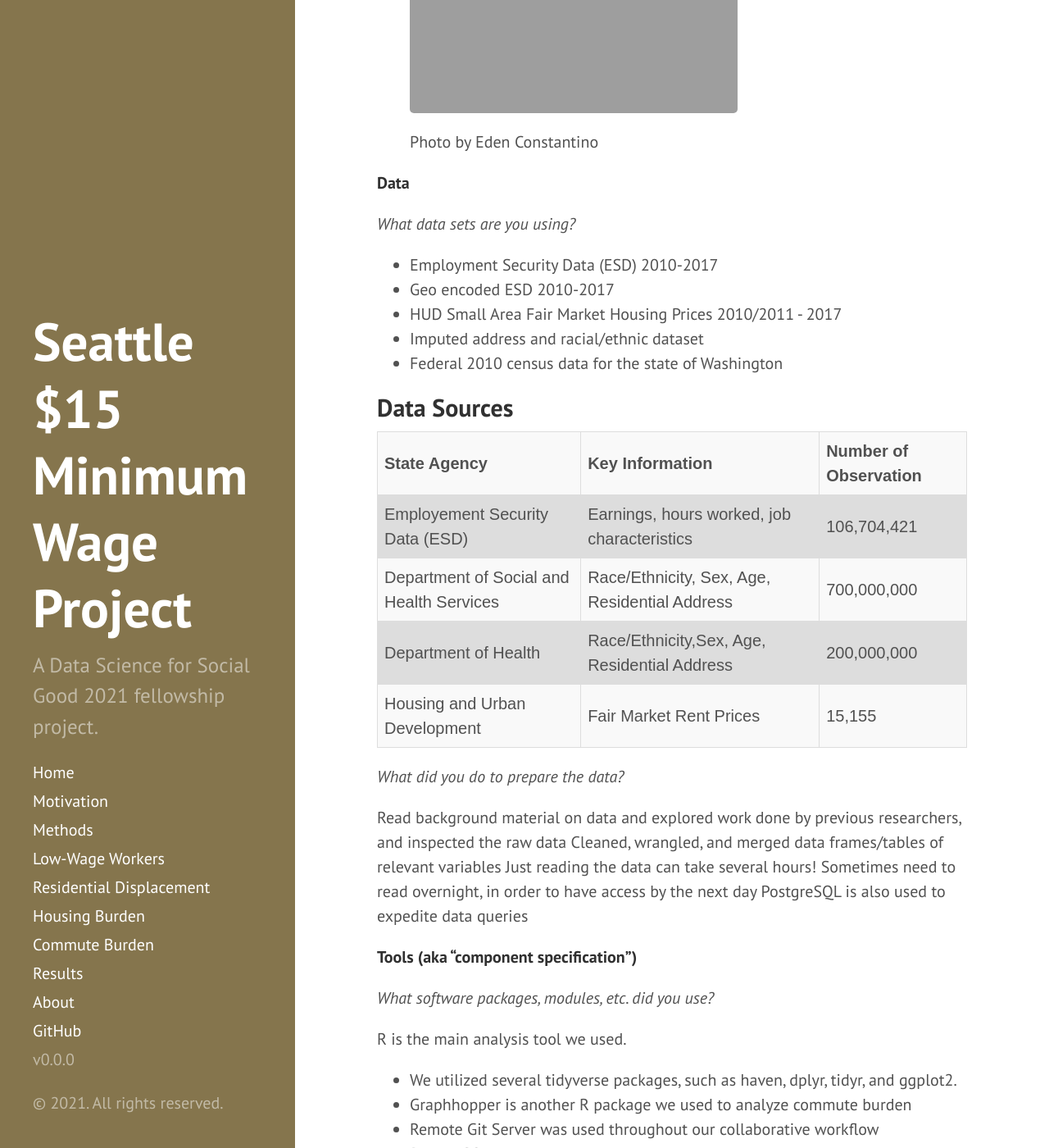
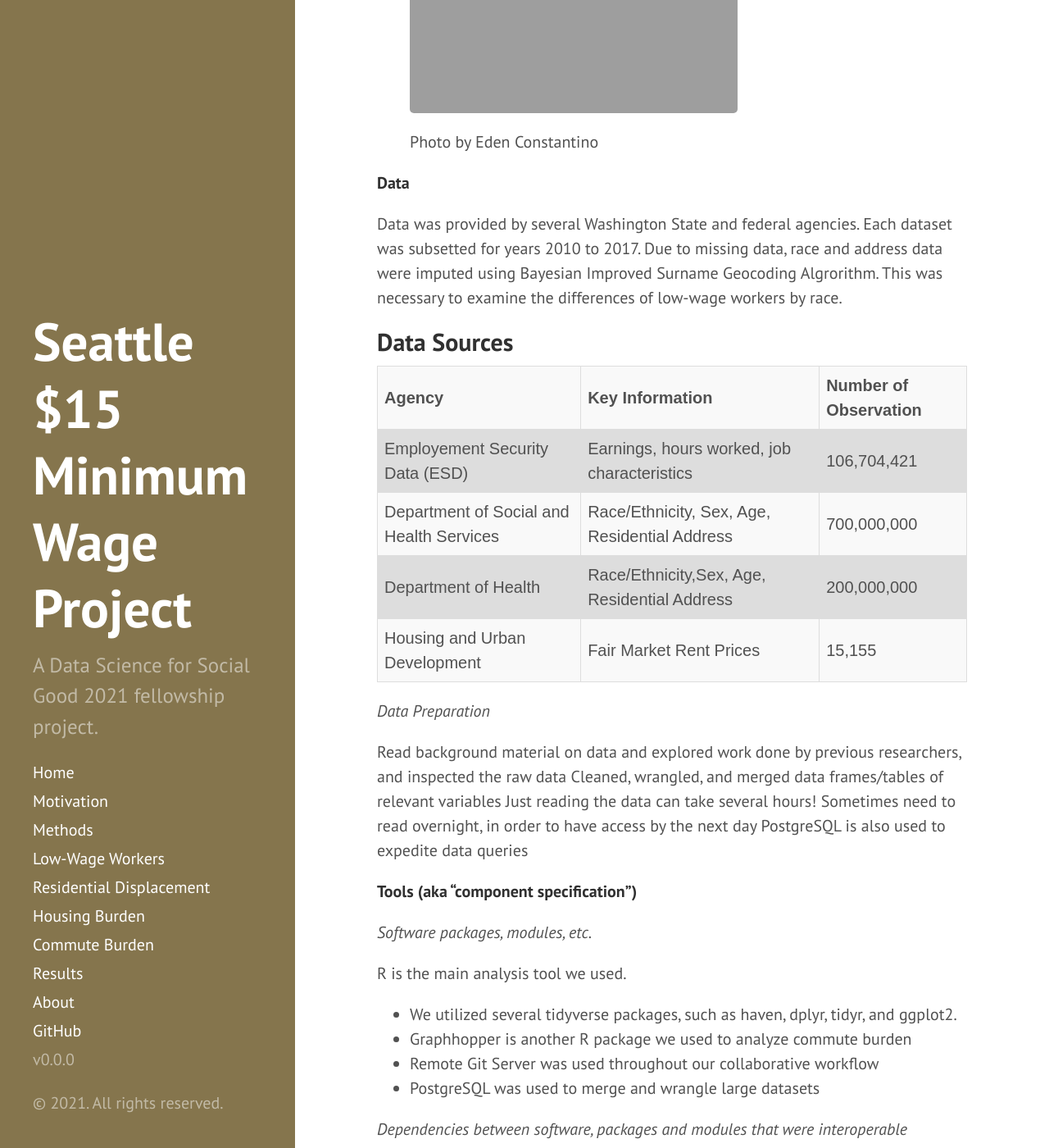
Before and after one commit to uwescience/MinWA, a Jekyll site: the page built from methods.md, in a window 1280 px wide and 1400 px high, scrolled down 312 px. Shown: the whole window at 82% size. Built offline with Jekyll 4.4.1, drawn with Linux system fonts in a browser that asks for light colours; some of the changed text lies outside the part shown.

Commit message:
more edits to the methods section

```diff
--- a/methods.md
+++ b/methods.md
@@ -9,13 +9,7 @@ title: Methods
 
 **Data**
 
-*What data sets are you using?*
-
-- Employment Security Data (ESD)  2010-2017
-- Geo encoded ESD 2010-2017
-- HUD Small Area Fair Market Housing Prices 2010/2011 - 2017
-- Imputed address and racial/ethnic dataset
-- Federal 2010 census data for the state of Washington
+Data was provided by several Washington State and federal agencies. Each dataset was subsetted for years 2010 to 2017. Due to missing data, race and address data were imputed using Bayesian Improved Surname Geocoding Algrorithm. This was necessary to examine the differences of low-wage workers by race.
 
 <html>
 <head>
@@ -43,7 +37,7 @@ tr:nth-child(even) {
 
 <table>
   <tr>
-    <th>State Agency</th>
+    <th>Agency</th>
     <th>Key Information</th>
     <th>Number of Observation</th>
   </tr>
@@ -73,7 +67,7 @@ tr:nth-child(even) {
 </html>
 
 
-*What did you do to prepare the data?*
+*Data Preparation*
 
 Read background material on data and explored work done by previous researchers, and inspected the raw data
 Cleaned, wrangled, and merged data frames/tables of relevant variables
@@ -84,7 +78,7 @@ PostgreSQL is also used to expedite data queries
 
 **Tools (aka “component specification”)**
 
-*What software packages, modules, etc. did you use?*
+*Software packages, modules, etc.*
 
 R is the main analysis tool we used.
 - We utilized several tidyverse packages, such as haven, dplyr, tidyr, and ggplot2.
@@ -92,13 +86,13 @@ R is the main analysis tool we used.
 - Remote Git Server was used throughout our collaborative workflow
 - PostgreSQL was used to merge and wrangle large datasets
 
-*What are the dependencies between these and how did you render them interoperable?*
+*Dependencies between software, packages and modules that were interoperable*
 
 The many R packages used here were inherently interoperable. PostgreSQL has an R Wrapper to read and write tables into the data frame for SQL queries. Because of the sensitivity of the data, outside packages/software were either approved or denied upon request from the enclave administrator.
 
 **Processes**
 
-*What does your workflow or pipeline look like?*
+*Workflow*
 - The demographic distribution of workers
   - Develop a definition and operationalize low-wage workers
   - Disaggregate low-wage workers by age, education, gender, and race
@@ -120,14 +114,14 @@ The many R packages used here were inherently interoperable. PostgreSQL has an R
 
 **Analyses**
 
-*What approaches did you try that didn’t work?*
+*Trial and Error*
 
 Initially, we considered some inferential analysis but decided that given the large nature of this dataset as well as the underexplored nature of residential displacement in the context of policies addressing income inequality, descriptive analyses would be most fitting.
 
 Descriptive analyses allow us to describe and summarize the distribution of low-wage workers, and any patterns of residential displacement.  This can inform the types of inferential questions researchers ask, serving as the foundation for conducting further statistical data analysis.
 
 
-*What analyses did you end up sticking with?*
+*Final Analyses*
 
 Overall, this project utilized exploratory data analysis
 
@@ -159,13 +153,11 @@ Overall, this project utilized exploratory data analysis
 
 **Limitations**
 
-*What are the shortcomings of your approach?*
-
 - Because we are looking at descriptive statistics, we are limited by the claims we can make (particularly inferential claims)
 - Any claims we make as a team may be qualified with several assumptions given that we don’t fully understand all aspects of the data
 - The sensitive nature of the data will also limit our ability to provide a completely transparent description of all processes; other than to future WMLAD users
 
-*How can your work be improved?*
+*Potential Improvements*
 
 - Writing cleaner, more efficient code
 - A set of clear and vetted procedures for version control within the enclave. The version control workflow has been an iterative process - trial and error..
```
